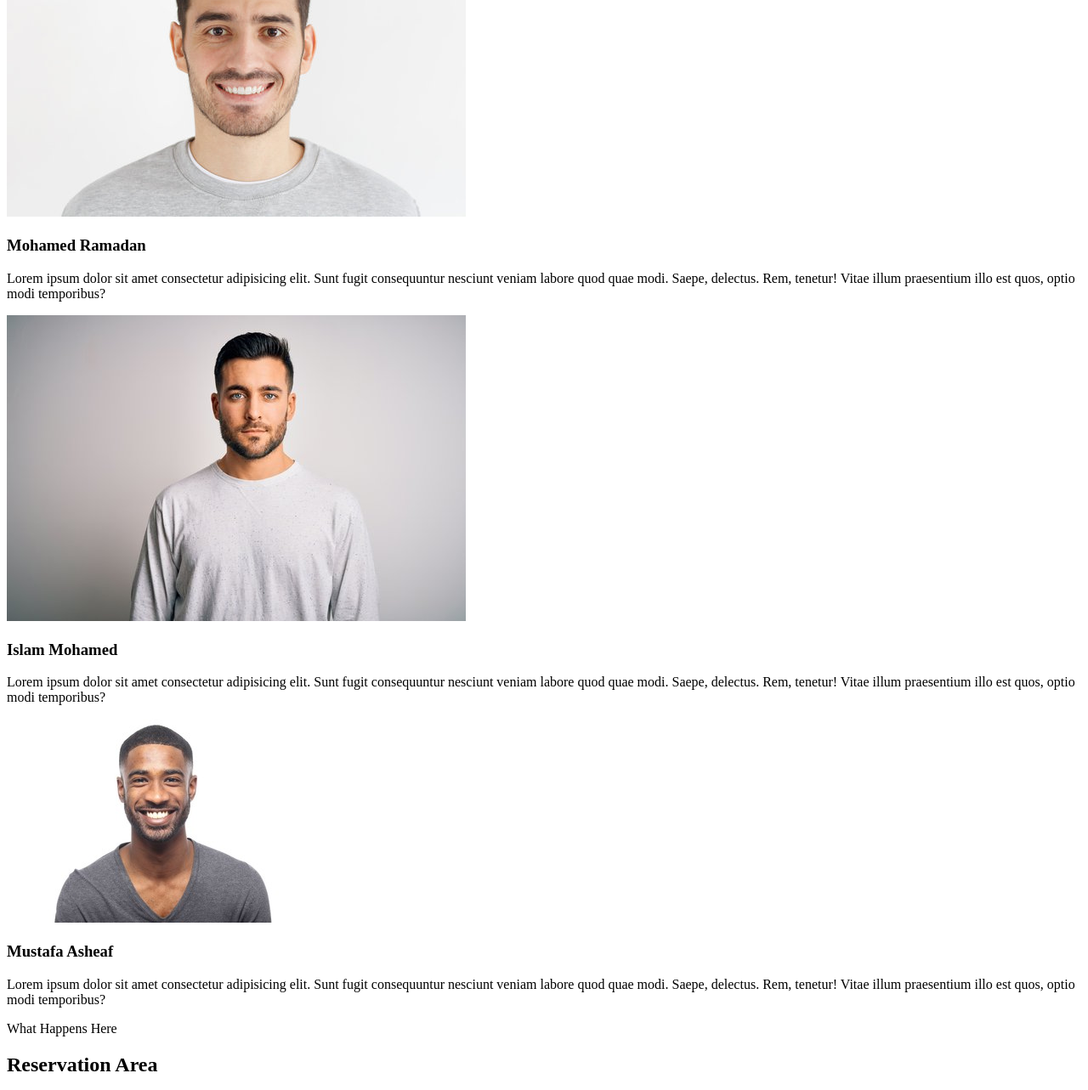
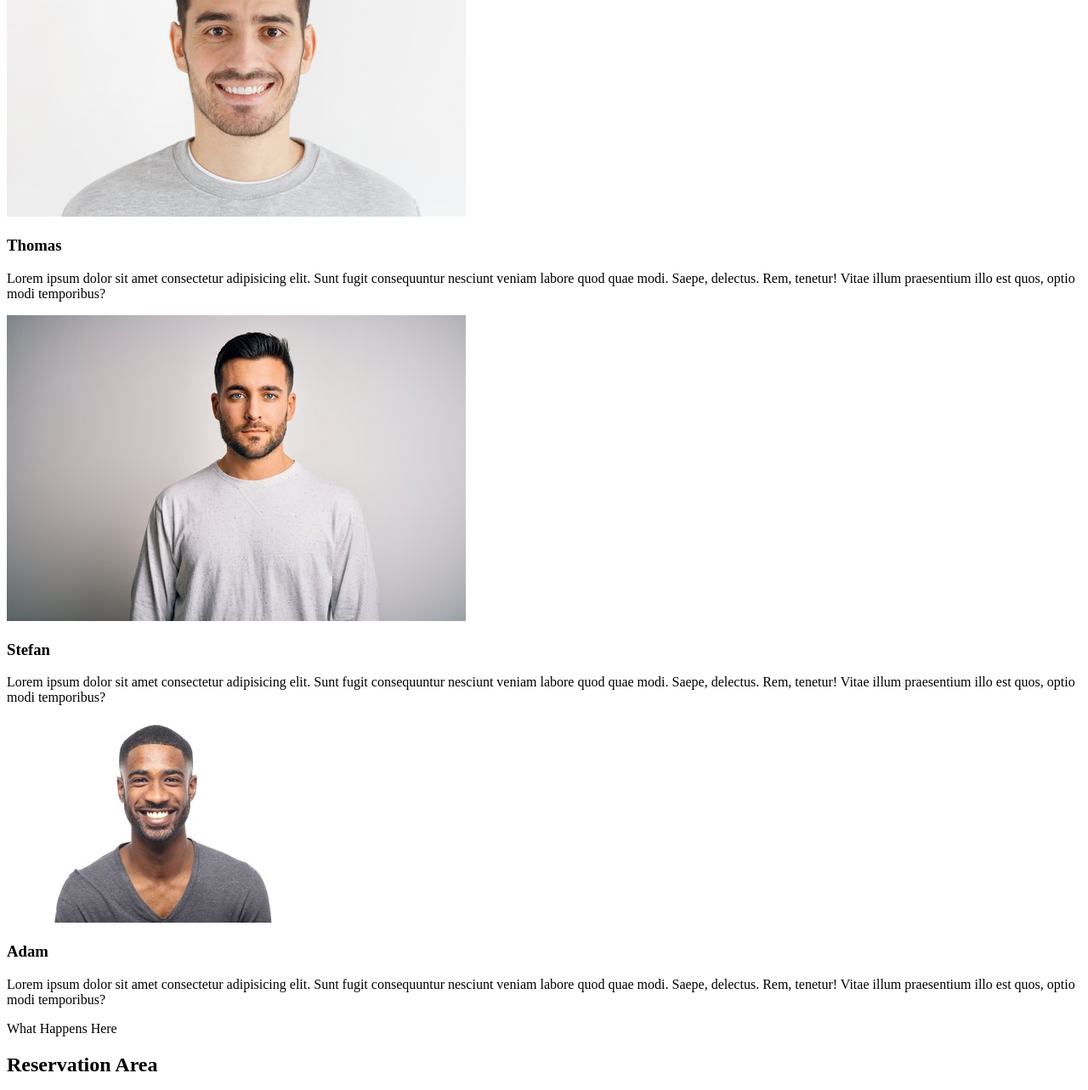
Before and after one commit to yousef-alshawi/Coffee_Shop, a plain HTML site: page index.html in a window 1280 px wide. Shown: the part 5716-6999 px from the top of the page at 85% size. Drawn offline with Linux system fonts and the light colour scheme; grey boxes are pictures that could not be loaded.

Commit message:
feat: update index.html

```diff
--- a/index.html
+++ b/index.html
@@ -216,7 +216,7 @@
                 <div class="row">
                     <div class="item">
                         <img src="images/person1.jpg" alt="Mohamad">
-                        <h3>Mohamed Ramadan</h3>
+                        <h3>Thomas</h3>
                         <p>Lorem ipsum dolor sit amet consectetur adipisicing elit.
                             Sunt fugit consequuntur nesciunt veniam labore quod quae modi.
                             Saepe, delectus. Rem, tenetur! Vitae illum praesentium illo est quos, optio modi temporibus?
@@ -224,7 +224,7 @@
                     </div>
                     <div class="item">
                         <img src="images/person2.jpg" alt="Mohamad">
-                        <h3>Islam Mohamed</h3>
+                        <h3>Stefan</h3>
                         <p>Lorem ipsum dolor sit amet consectetur adipisicing elit.
                             Sunt fugit consequuntur nesciunt veniam labore quod quae modi.
                             Saepe, delectus. Rem, tenetur! Vitae illum praesentium illo est quos, optio modi temporibus?
@@ -232,7 +232,7 @@
                     </div>
                     <div class="item">
                         <img src="images/person3.jpg" alt="Mohamad">
-                        <h3>Mustafa Asheaf</h3>
+                        <h3>Adam</h3>
                         <p>Lorem ipsum dolor sit amet consectetur adipisicing elit.
                             Sunt fugit consequuntur nesciunt veniam labore quod quae modi.
                             Saepe, delectus. Rem, tenetur! Vitae illum praesentium illo est quos, optio modi temporibus?
```
